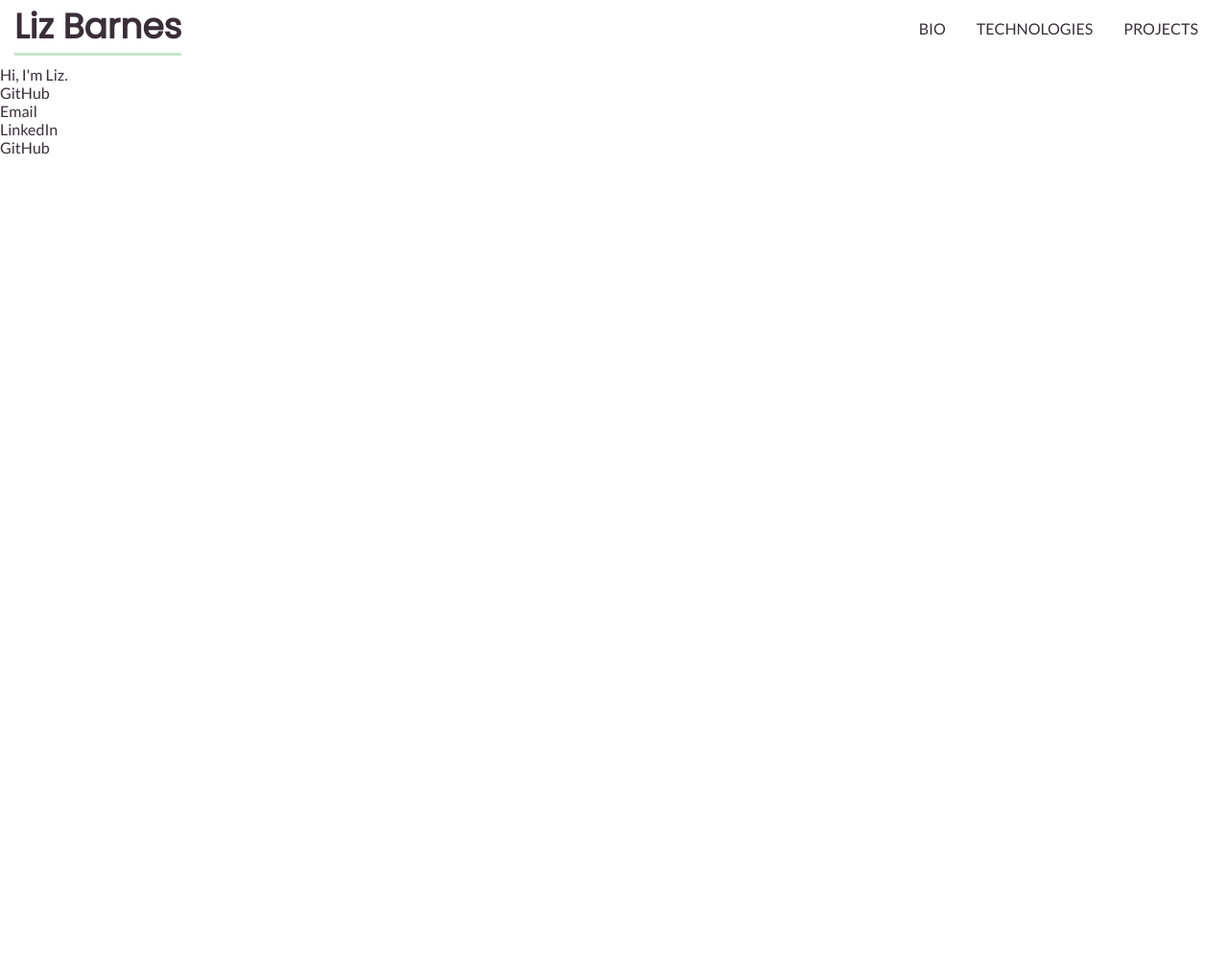
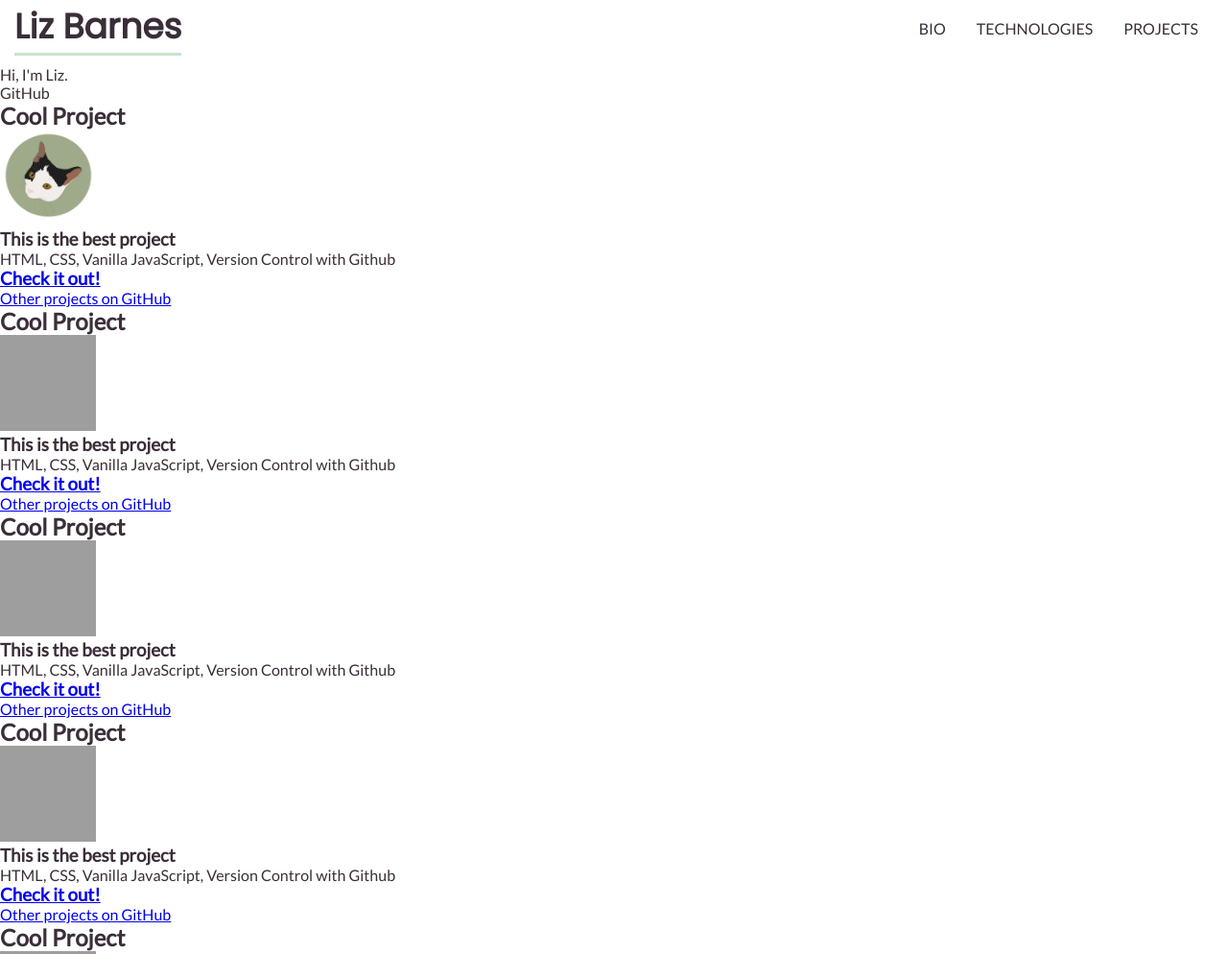
Before and after one commit to liz-barnes/personal-bio-site, a plain HTML site: page index.html in a window 1280 px wide. Shown: the top 994 px of the page at 96% size. Before the commit the page ends 800 px from the top, so only its background shows below. Drawn offline with Linux system fonts and the light colour scheme; grey boxes are pictures that could not be loaded.

Commit message:
created and printed project cards

```diff
--- a/main.css
+++ b/main.css
@@ -39,3 +39,8 @@ ul a {
   display: block;
   padding: 1em;
 }
+
+img {
+  width: 100px;
+  height: 100px;
+}
--- a/main.js
+++ b/main.js
@@ -3,33 +3,93 @@
 const projects = [
   {
     title: "Cool Project",
+    screenshot: "/images/kitters.png",
+    description: "This is the best project", // A good project description includes 'the what', 'the why', and 'the how'.
+    technologiesUsed:
+      "HTML, CSS, Vanilla JavaScript, Version Control with Github",
+    available: true,
+    url: "https://github.com/nss-evening-cohort-8/js-part-deux", // Towards the latter part of the class, you will learn how to host your projects and people will be able to view them live. Cool, right? Welp, until then, just use your GitHub link in this spot as well.
+    githubUrl: "https://github.com/nss-evening-cohort-8/js-part-deux",
+  },
+  {
+    title: "Cool Project",
     screenshot: "http://gotoflashgames.com/files/file/033.jpg",
     description: "This is the best project", // A good project description includes 'the what', 'the why', and 'the how'.
-    technologiesUsed: "HTML, CSS, Vanilla JavaScript, Version Control with Github",
+    technologiesUsed:
+      "HTML, CSS, Vanilla JavaScript, Version Control with Github",
     available: true,
     url: "https://github.com/nss-evening-cohort-8/js-part-deux", // Towards the latter part of the class, you will learn how to host your projects and people will be able to view them live. Cool, right? Welp, until then, just use your GitHub link in this spot as well.
-    githubUrl: "https://github.com/nss-evening-cohort-8/js-part-deux"
-  }
-]
+    githubUrl: "https://github.com/nss-evening-cohort-8/js-part-deux",
+  },
+  {
+    title: "Cool Project",
+    screenshot: "http://gotoflashgames.com/files/file/033.jpg",
+    description: "This is the best project", // A good project description includes 'the what', 'the why', and 'the how'.
+    technologiesUsed:
+      "HTML, CSS, Vanilla JavaScript, Version Control with Github",
+    available: true,
+    url: "https://github.com/nss-evening-cohort-8/js-part-deux", // Towards the latter part of the class, you will learn how to host your projects and people will be able to view them live. Cool, right? Welp, until then, just use your GitHub link in this spot as well.
+    githubUrl: "https://github.com/nss-evening-cohort-8/js-part-deux",
+  },
+  {
+    title: "Cool Project",
+    screenshot: "http://gotoflashgames.com/files/file/033.jpg",
+    description: "This is the best project", // A good project description includes 'the what', 'the why', and 'the how'.
+    technologiesUsed:
+      "HTML, CSS, Vanilla JavaScript, Version Control with Github",
+    available: true,
+    url: "https://github.com/nss-evening-cohort-8/js-part-deux", // Towards the latter part of the class, you will learn how to host your projects and people will be able to view them live. Cool, right? Welp, until then, just use your GitHub link in this spot as well.
+    githubUrl: "https://github.com/nss-evening-cohort-8/js-part-deux",
+  },
+  {
+    title: "Cool Project",
+    screenshot: "http://gotoflashgames.com/files/file/033.jpg",
+    description: "This is the best project", // A good project description includes 'the what', 'the why', and 'the how'.
+    technologiesUsed:
+      "HTML, CSS, Vanilla JavaScript, Version Control with Github",
+    available: true,
+    url: "https://github.com/nss-evening-cohort-8/js-part-deux", // Towards the latter part of the class, you will learn how to host your projects and people will be able to view them live. Cool, right? Welp, until then, just use your GitHub link in this spot as well.
+    githubUrl: "https://github.com/nss-evening-cohort-8/js-part-deux",
+  },
+  {
+    title: "Cool Project",
+    screenshot: "http://gotoflashgames.com/files/file/033.jpg",
+    description: "This is the best project", // A good project description includes 'the what', 'the why', and 'the how'.
+    technologiesUsed:
+      "HTML, CSS, Vanilla JavaScript, Version Control with Github",
+    available: true,
+    url: "https://github.com/nss-evening-cohort-8/js-part-deux", // Towards the latter part of the class, you will learn how to host your projects and people will be able to view them live. Cool, right? Welp, until then, just use your GitHub link in this spot as well.
+    githubUrl: "https://github.com/nss-evening-cohort-8/js-part-deux",
+  },
+];
 
 const printToDom = (divId, textToPrint) => {
-    const selectedDiv = document.getElementById(divId);
-    selectedDiv.innerHTML = textToPrint;
-}
+  const selectedDiv = document.getElementById(divId);
+  selectedDiv.innerHTML = textToPrint;
+};
 
 const createProjectCards = () => {
-  let domString = '';
+  let domString = "";
 
-  for (let i =0; i < projects.length; i++) {
-    domString +=
+  for (let i = 0; i < projects.length; i++) {
+    domString += `<div class="project-card">`;
+    domString += `<div class="title"><h2>${projects[i].title}</h2></div>`;
+    domString += `<div class="project-image"><img src=${projects[i].screenshot} alt=""></div>`;
+    domString += `<div class="project-description"><h3>${projects[i].description}</h3></div>`;
+    domString += `<div class="tech-used"><p>${projects[i].technologiesUsed}</p></div>`;
+    domString += `<div class="project-link"><h3><a href=${projects[i].url}>Check it out!</a></h3></div>`;
+    domString += `<div class="project-link"><p><a href=${projects[i].githubUrl}>Other projects on GitHub</a></p></div>`;
+    domString += `</div>`;
+
+    if (projects.available === true) {
+
+    }
   }
-  printToDom('projectsPage', domString)
-}
+  printToDom("projectsPage", domString);
+};
 
-createProjectCards()
+const init = () => {
+  createProjectCards();
+};
 
-
-
-
-
-    domString += `<h1>${colors[i]}</h1>`
+init();
```
Also changed, not shown: images/KITTERS.png (added).
